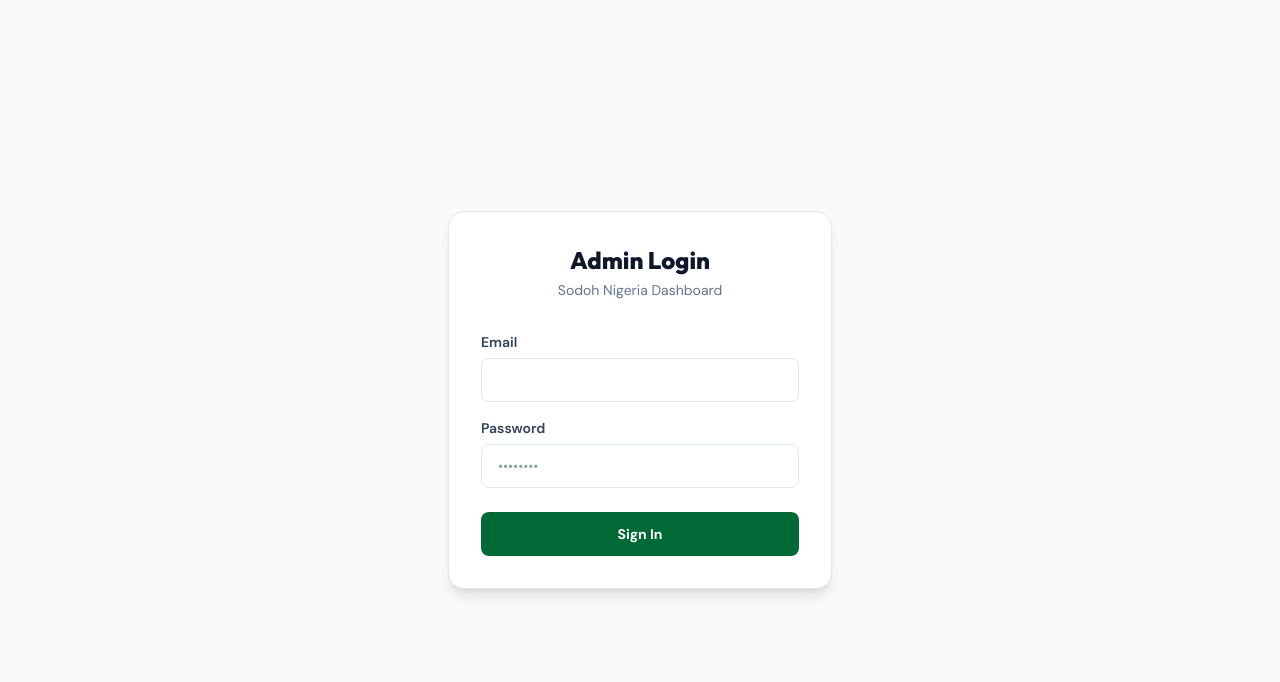
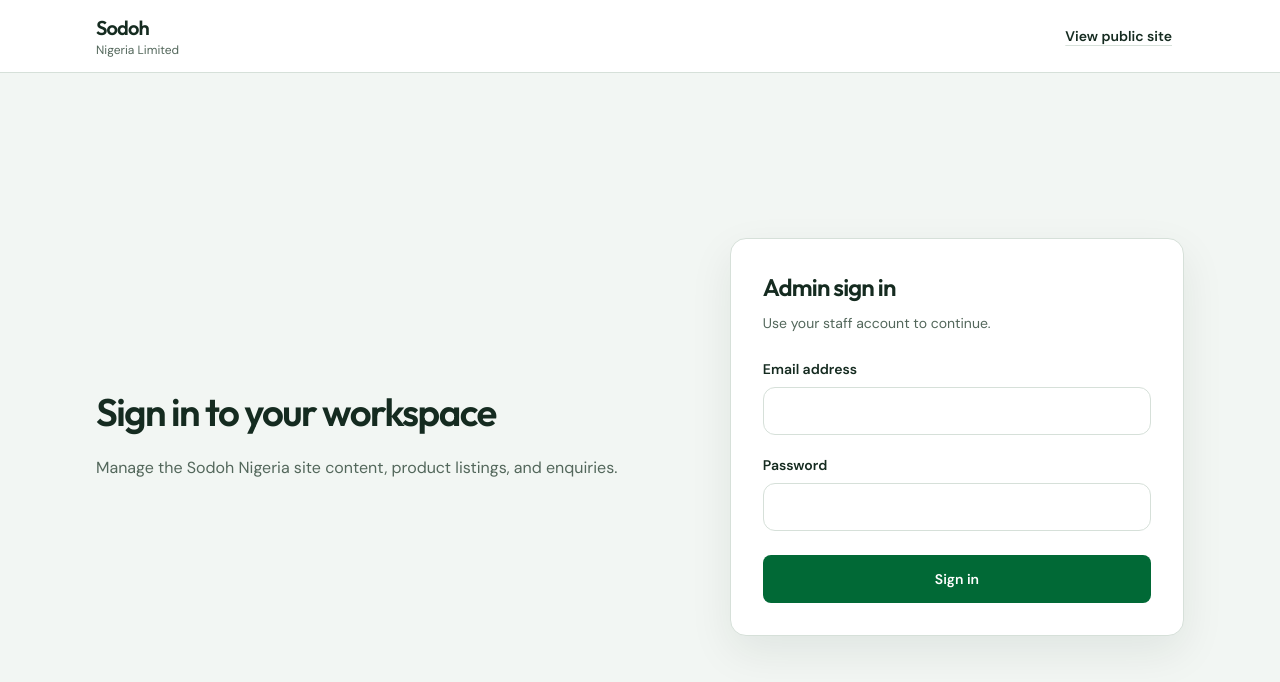
Before and after one commit to skkyfallen/sodoh-app, a Next.js app: page /admin/login in a window 1280 px wide. Shown: the top 682 px of the page. Built offline with nearby package versions, Linux system fonts and the light colour scheme.

Commit message:
Complete admin workspace redesign

```diff
--- a/app/(admin)/admin/login/page.tsx
+++ b/app/(admin)/admin/login/page.tsx
@@ -1,29 +1,24 @@
 "use client";
 
-import { Suspense, useState, type FormEvent } from "react";
+import { Suspense, useId, useState, type FormEvent } from "react";
+import Link from "next/link";
 import { useRouter, useSearchParams } from "next/navigation";
 import { createClient } from "@/lib/supabase/client";
 
 function LoginForm() {
   const router = useRouter();
   const searchParams = useSearchParams();
+  const errorId = useId();
   const rawRedirect = searchParams.get("redirectTo") ?? "";
-  // Validate the redirect target to prevent open-redirect attacks.
-  // Use the URL API to normalise the value (handles encoded slashes, backslashes,
-  // protocol-relative paths, etc.) before checking it is a safe /admin path.
   let redirectTo = "/admin/dashboard/overview";
   try {
-    // Using a dummy localhost base is intentional: the URL API normalises any
-    // encoded slashes, backslashes, and protocol-relative tricks so we can
-    // inspect the pathname safely. We only use parsed.pathname — the base
-    // origin is never used for anything other than normalisation.
     const parsed = new URL(rawRedirect, "http://localhost");
-    // Only allow same-origin paths that start with /admin
-    if (parsed.origin === "http://localhost" && parsed.pathname.startsWith("/admin")) {
+    const safeAdminPath = parsed.pathname === "/admin" || parsed.pathname.startsWith("/admin/");
+    if (parsed.origin === "http://localhost" && safeAdminPath) {
       redirectTo = parsed.pathname + parsed.search;
     }
   } catch {
-    // Invalid URL — fall through to the safe default
+    // Keep the safe default when a redirect URL cannot be parsed.
   }
 
   const [email, setEmail] = useState("");
@@ -31,84 +26,119 @@
   const [error, setError] = useState<string | null>(null);
   const [loading, setLoading] = useState(false);
 
-  const handleLogin = async (e: FormEvent) => {
-    e.preventDefault();
+  const handleLogin = async (event: FormEvent<HTMLFormElement>) => {
+    event.preventDefault();
     setError(null);
     setLoading(true);
 
+    try {
       const supabase = createClient();
-    const { error: authError } = await supabase.auth.signInWithPassword({ email, password });
+      const { error: authError } = await supabase.auth.signInWithPassword({
+        email: email.trim(),
+        password,
+      });
 
       if (authError) {
-      setError(authError.message);
-      setLoading(false);
+        setError("We couldn’t sign you in. Check your email and password, then try again.");
         return;
       }
 
       router.push(redirectTo);
       router.refresh();
+    } catch {
+      setError("We couldn’t reach the sign-in service. Check your connection and try again.");
+    } finally {
+      setLoading(false);
+    }
   };
 
   return (
-    <div className="min-h-screen flex items-center justify-center bg-slate-50 px-4">
-      <div className="w-full max-w-sm">
-        <div className="bg-white rounded-2xl shadow-lg border border-slate-200 p-8">
-          <div className="mb-8 text-center">
-            <h1 className="text-2xl font-black text-slate-900 mb-1">Admin Login</h1>
-            <p className="text-slate-500 text-sm">Sodoh Nigeria Dashboard</p>
+    <div className="admin-shell min-h-[100dvh]">
+      <header className="border-b border-[var(--admin-border)] bg-[var(--admin-surface)]">
+        <div className="mx-auto flex h-[72px] max-w-6xl items-center justify-between px-5 sm:px-8">
+          <Link href="/" className="rounded-md leading-tight focus-visible:outline-offset-4" aria-label="Sodoh Nigeria home">
+            <span className="display-font block text-xl font-semibold tracking-[-0.04em] text-[var(--admin-ink)]">Sodoh</span>
+            <span className="block text-xs text-[var(--admin-muted)]">Nigeria Limited</span>
+          </Link>
+          <Link href="/" className="inline-flex min-h-11 items-center rounded-lg px-3 text-sm font-semibold text-[var(--admin-ink)] underline decoration-[var(--admin-border)] underline-offset-4 transition-colors hover:text-[#016936]">
+            View public site
+          </Link>
         </div>
+      </header>
+
+      <main className="mx-auto grid min-h-[calc(100dvh-72px)] max-w-6xl content-start items-start gap-8 px-5 py-10 sm:px-8 md:py-16 lg:grid-cols-[1fr_0.82fr] lg:content-center lg:items-center lg:gap-20">
+        <section className="max-w-xl">
+          <h1 className="display-font text-4xl font-semibold leading-[1.05] tracking-[-0.045em] text-[var(--admin-ink)] sm:text-5xl [text-wrap:balance]">
+            Sign in to your workspace
+          </h1>
+          <p className="mt-5 max-w-[50ch] text-base leading-7 text-[var(--admin-muted)]">
+            Manage the Sodoh Nigeria site content, product listings, and enquiries.
+          </p>
+        </section>
+
+        <section aria-labelledby="login-heading" className="w-full rounded-2xl border border-[var(--admin-border)] bg-[var(--admin-surface)] p-5 shadow-[0_16px_44px_rgba(10,42,26,0.08)] sm:p-8">
+          <h2 id="login-heading" className="display-font text-2xl font-semibold tracking-[-0.035em] text-[var(--admin-ink)]">Admin sign in</h2>
+          <p className="mt-2 text-sm leading-6 text-[var(--admin-muted)]">Use your staff account to continue.</p>
 
           {error && (
-            <div className="mb-6 rounded-lg bg-red-50 border border-red-200 px-4 py-3 text-sm text-red-600 font-medium">
+            <p id={errorId} role="alert" className="mt-6 rounded-xl border border-red-300 bg-red-50 px-4 py-3 text-sm font-medium leading-6 text-red-800 dark:border-red-900 dark:bg-red-950 dark:text-red-100">
               {error}
-            </div>
+            </p>
           )}
 
-          <form onSubmit={handleLogin} className="flex flex-col gap-4">
-            <div className="flex flex-col gap-1.5">
-              <label htmlFor="email" className="text-sm font-semibold text-slate-700">Email</label>
+          <form onSubmit={handleLogin} className="mt-6 flex flex-col gap-5">
+            <div className="flex flex-col gap-2">
+              <label htmlFor="admin-email" className="text-sm font-semibold text-[var(--admin-ink)]">Email address</label>
               <input
-                id="email"
+                id="admin-email"
+                name="email"
                 type="email"
                 required
-                autoComplete="email"
+                autoComplete="username"
+                autoCapitalize="none"
+                spellCheck={false}
                 value={email}
-                onChange={(e) => setEmail(e.target.value)}
-                className="h-11 rounded-lg border border-slate-200 px-4 text-sm focus:outline-none focus:ring-2 focus:ring-[#016936] focus:border-[#016936] transition-all"
+                onChange={(event) => { setEmail(event.target.value); setError(null); }}
+                aria-invalid={Boolean(error)}
+                aria-describedby={error ? errorId : undefined}
+                className="min-h-12 rounded-xl border border-[var(--admin-border)] bg-[var(--admin-surface)] px-4 text-base text-[var(--admin-ink)] aria-[invalid=true]:border-red-600 focus:border-[#016936] focus:outline-none focus:ring-2 focus:ring-[#016936]/20"
               />
             </div>
 
-            <div className="flex flex-col gap-1.5">
-              <label htmlFor="password" className="text-sm font-semibold text-slate-700">Password</label>
+            <div className="flex flex-col gap-2">
+              <label htmlFor="admin-password" className="text-sm font-semibold text-[var(--admin-ink)]">Password</label>
               <input
-                id="password"
+                id="admin-password"
+                name="password"
                 type="password"
                 required
                 autoComplete="current-password"
                 value={password}
-                onChange={(e) => setPassword(e.target.value)}
-                placeholder="••••••••"
-                className="h-11 rounded-lg border border-slate-200 px-4 text-sm focus:outline-none focus:ring-2 focus:ring-[#016936] focus:border-[#016936] transition-all"
+                onChange={(event) => { setPassword(event.target.value); setError(null); }}
+                aria-invalid={Boolean(error)}
+                aria-describedby={error ? errorId : undefined}
+                className="min-h-12 rounded-xl border border-[var(--admin-border)] bg-[var(--admin-surface)] px-4 text-base text-[var(--admin-ink)] aria-[invalid=true]:border-red-600 focus:border-[#016936] focus:outline-none focus:ring-2 focus:ring-[#016936]/20"
               />
             </div>
 
             <button
               type="submit"
               disabled={loading}
-              className="h-11 rounded-lg bg-[#016936] text-white font-bold text-sm transition-all hover:bg-[#015a2d] disabled:opacity-60 disabled:cursor-not-allowed mt-2"
+              aria-busy={loading}
+              className="mt-1 inline-flex min-h-12 items-center justify-center rounded-lg bg-[#016936] px-5 text-sm font-semibold text-white transition-colors hover:bg-[#014e29] disabled:cursor-wait disabled:opacity-60"
             >
-              {loading ? "Signing in…" : "Sign In"}
+              {loading ? "Signing in…" : "Sign in"}
             </button>
           </form>
-        </div>
-      </div>
+        </section>
+      </main>
     </div>
   );
 }
 
 export default function AdminLoginPage() {
   return (
-    <Suspense>
+    <Suspense fallback={<div className="admin-shell grid min-h-[100dvh] place-items-center px-5 text-sm text-[var(--admin-muted)]" role="status">Loading sign-in form…</div>}>
       <LoginForm />
     </Suspense>
   );
--- a/components/admin/ContentEditor.tsx
+++ b/components/admin/ContentEditor.tsx
@@ -19,11 +19,22 @@
   const [activeTab, setActiveTab] = useState("home");
   const [saving, setSaving] = useState(false);
   const [saved, setSaved] = useState(false);
-  const [data, setData] = useState(pages);
+  const [error, setError] = useState<string | null>(null);
+  const [data, setData] = useState(() =>
+    Object.fromEntries(
+      Object.entries(pages).map(([page, sections]) => [
+        page,
+        Object.fromEntries(Object.entries(sections).map(([section, fields]) => [
+          section,
+          { ...fields, public_reviewed: fields.public_reviewed === true },
+        ])),
+      ])
+    )
+  );
 
   const sections = Object.entries(data[activeTab] ?? {});
 
-  const updateField = (section: string, key: string, value: string) => {
+  const updateField = (section: string, key: string, value: unknown) => {
     setData((prev) => ({
       ...prev,
       [activeTab]: {
@@ -35,18 +46,25 @@
       },
     }));
     setSaved(false);
+    setError(null);
   };
 
   const handleSave = async () => {
     setSaving(true);
+    setError(null);
     const supabase = createClient();
 
     for (const [section, content] of Object.entries(data[activeTab])) {
-      await supabase
+      const { error: saveError } = await supabase
         .from("site_content")
         .update({ content: content as unknown as import("@/types/database").Json })
         .eq("page", activeTab)
         .eq("section", section);
+      if (saveError) {
+        setError(`Could not save ${section.replace(/_/g, " ")}. Check your connection and try again.`);
+        setSaving(false);
+        return;
+      }
     }
 
     setSaving(false);
@@ -61,6 +79,7 @@
         {Object.keys(pages).map((page) => (
           <button
             key={page}
+            type="button"
             onClick={() => setActiveTab(page)}
             aria-pressed={activeTab === page}
             className={`inline-flex min-h-11 items-center rounded-lg px-4 py-2 text-sm font-semibold transition-colors ${
@@ -83,6 +102,7 @@
             </h3>
             <div className="flex flex-col gap-4">
               {Object.entries(fields as Record<string, unknown>).map(([key, val]) => {
+                const inputId = `content-${activeTab}-${section}-${key}`.replace(/[^a-z0-9-]/gi, "-");
                 // Skip complex nested arrays (like contact details); render them as JSON
                 const isComplex = typeof val === "object" && val !== null;
                 const strVal = isComplex ? JSON.stringify(val, null, 2) : String(val ?? "");
@@ -90,11 +110,20 @@
 
                 return (
                   <div key={key}>
-                    <label className="block text-sm font-semibold text-slate-600 mb-1 capitalize">
+                    <label htmlFor={inputId} className="mb-1 block text-sm font-semibold text-slate-700 capitalize">
                       {key.replace(/_/g, " ")}
                     </label>
-                    {isLong ? (
+                    {typeof val === "boolean" ? (
+                      <input
+                        id={inputId}
+                        type="checkbox"
+                        checked={val}
+                        onChange={(event) => updateField(section, key, event.target.checked)}
+                        className="size-5 accent-[#016936]"
+                      />
+                    ) : isLong ? (
                       <textarea
+                        id={inputId}
                         rows={Math.min(10, strVal.split("\n").length + 1)}
                         value={strVal}
                         onChange={(e) => {
@@ -102,16 +131,17 @@
                           if (isComplex) {
                             try { parsed = JSON.parse(e.target.value); } catch { /* keep as string */ }
                           }
-                          updateField(section, key, parsed as string);
+                          updateField(section, key, parsed);
                         }}
-                        className="w-full rounded-sm border border-slate-200 bg-[#f7f8f4] px-4 py-3 text-sm font-mono focus:outline-none focus:ring-2 focus:ring-[#016936]/15 resize-y"
+                        className="w-full resize-y rounded-xl border border-slate-200 bg-[#f7f8f4] px-4 py-3 text-sm font-mono focus:outline-none focus:ring-2 focus:ring-[#016936]/15"
                       />
                     ) : (
                       <input
+                        id={inputId}
                         type="text"
                         value={strVal}
                         onChange={(e) => updateField(section, key, e.target.value)}
-                        className="h-11 w-full rounded-sm border border-slate-200 bg-[#f7f8f4] px-4 text-sm focus:outline-none focus:ring-2 focus:ring-[#016936]/15"
+                        className="min-h-11 w-full rounded-xl border border-slate-200 bg-[#f7f8f4] px-4 text-sm focus:outline-none focus:ring-2 focus:ring-[#016936]/15"
                       />
                     )}
                   </div>
@@ -125,15 +155,18 @@
       {/* Save */}
       <div className="mt-6 flex items-center gap-3">
         <button
+          type="button"
           onClick={handleSave}
           disabled={saving}
-          className="min-h-11 bg-[#016936] px-6 text-sm font-bold text-white transition-colors hover:bg-[#014e29] disabled:opacity-60"
+          aria-busy={saving}
+          className="min-h-11 rounded-lg bg-[#016936] px-6 text-sm font-semibold text-white transition-colors hover:bg-[#014e29] disabled:cursor-wait disabled:opacity-60"
         >
           {saving ? "Saving…" : "Save Changes"}
         </button>
         {saved && (
-          <span className="text-sm font-semibold text-green-600">✓ Saved successfully</span>
+          <span role="status" className="text-sm font-semibold text-green-700">Saved successfully.</span>
         )}
+        {error && <span role="alert" className="text-sm font-semibold text-red-700">{error}</span>}
       </div>
     </div>
   );
```
Also changed, not shown: components/admin/CrudManager.tsx (+15 -3 lines), components/admin/MessagesManager.tsx (+34 -12 lines), components/admin/ProductRequestsManager.tsx (+29 -7 lines), components/admin/ProductsManager.tsx (+40 -14 lines). Lines whose indentation alone changed are shown as unchanged.
